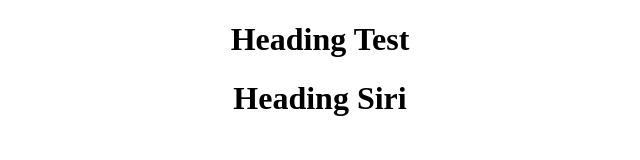
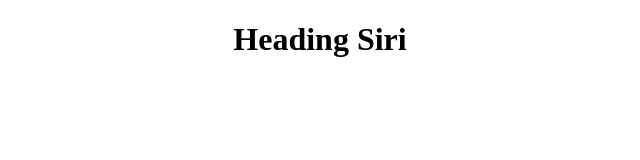
Before and after one commit to AnkitThakur67/Test, a plain HTML site: page index.html in a window 1280 px wide. Shown: the whole page, without its empty margins (320-960 px from the left). Drawn offline with Linux system fonts and the light colour scheme.

Commit message:
remove hello

```diff
--- a/index.html
+++ b/index.html
@@ -6,7 +6,6 @@
     <title>Test</title>
 </head>
 <body>
-    <h1 style="text-align: center;">Heading Test</h1>
     <h1 style="text-align: center;">Heading Siri</h1>
 </body>
 </html>
```
